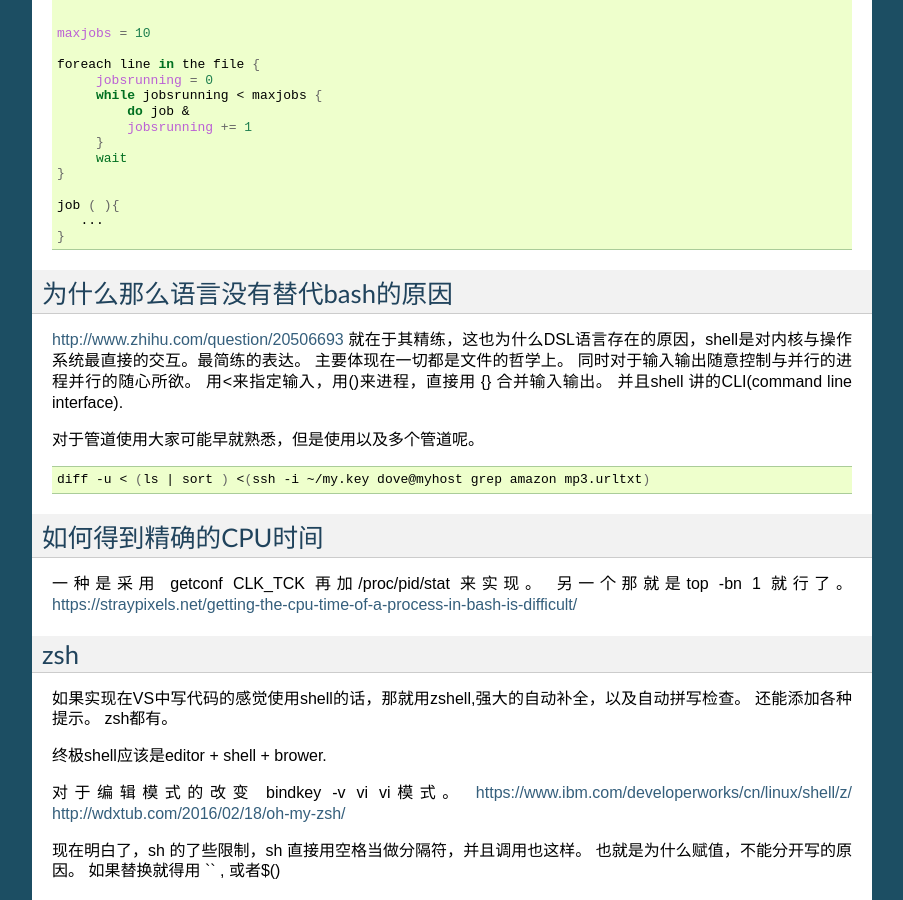
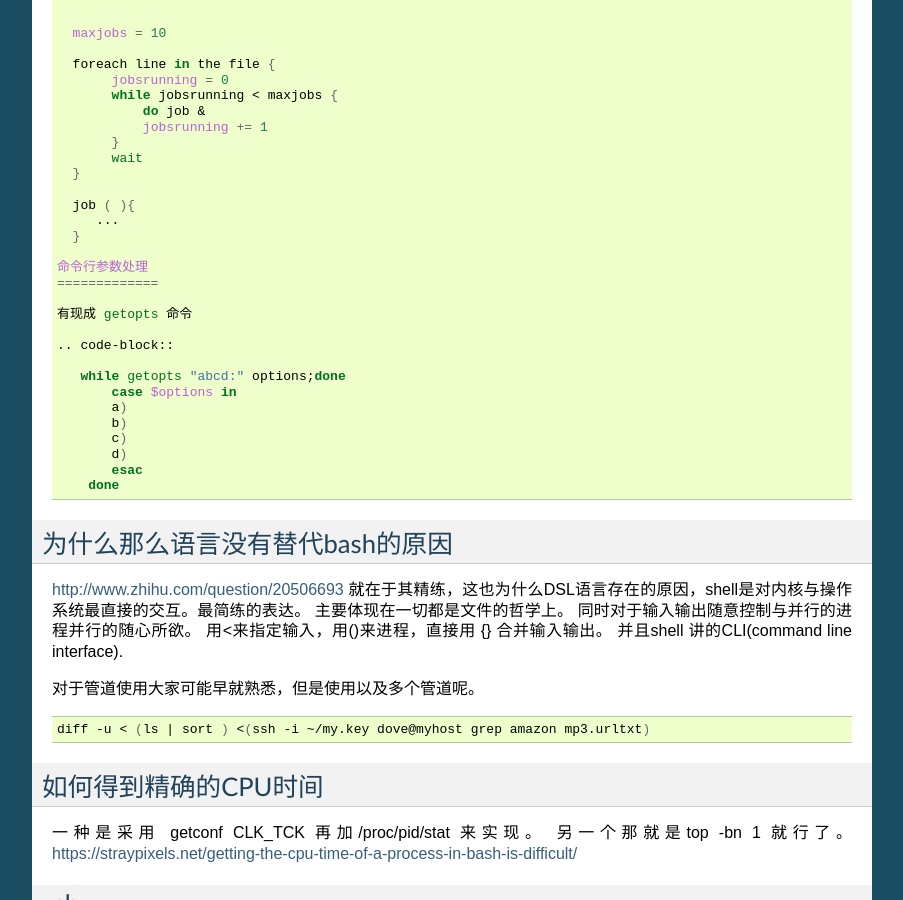
Before and after one commit to gwli/Programming, a Sphinx documentation site: the page built from source/content/Stage_1/Bash.rst, in a window 1280 px wide and 900 px high, scrolled down 5149 px. Shown: the whole window, without its empty margins (198-1101 px from the left). Built offline with Sphinx 7.4.7, drawn with Linux system fonts in a browser that asks for light colours.

Commit message:
bash 的命令行处理

```diff
--- a/source/content/Stage_1/Bash.rst
+++ b/source/content/Stage_1/Bash.rst
@@ -336,6 +336,21 @@ exec /usr/bin/flex -l "$@" 以前不知道为什么要有这些用法。现在
       ...
    }
 
+ 命令行参数处理
+ =============
+
+ 有现成 getopts 命令
+
+ .. code-block::
+
+    while getopts "abcd:" options;done
+        case $options in
+        a)
+        b)
+        c)
+        d)
+        esac
+     done
 
 为什么那么语言没有替代bash的原因
 ================================
```
